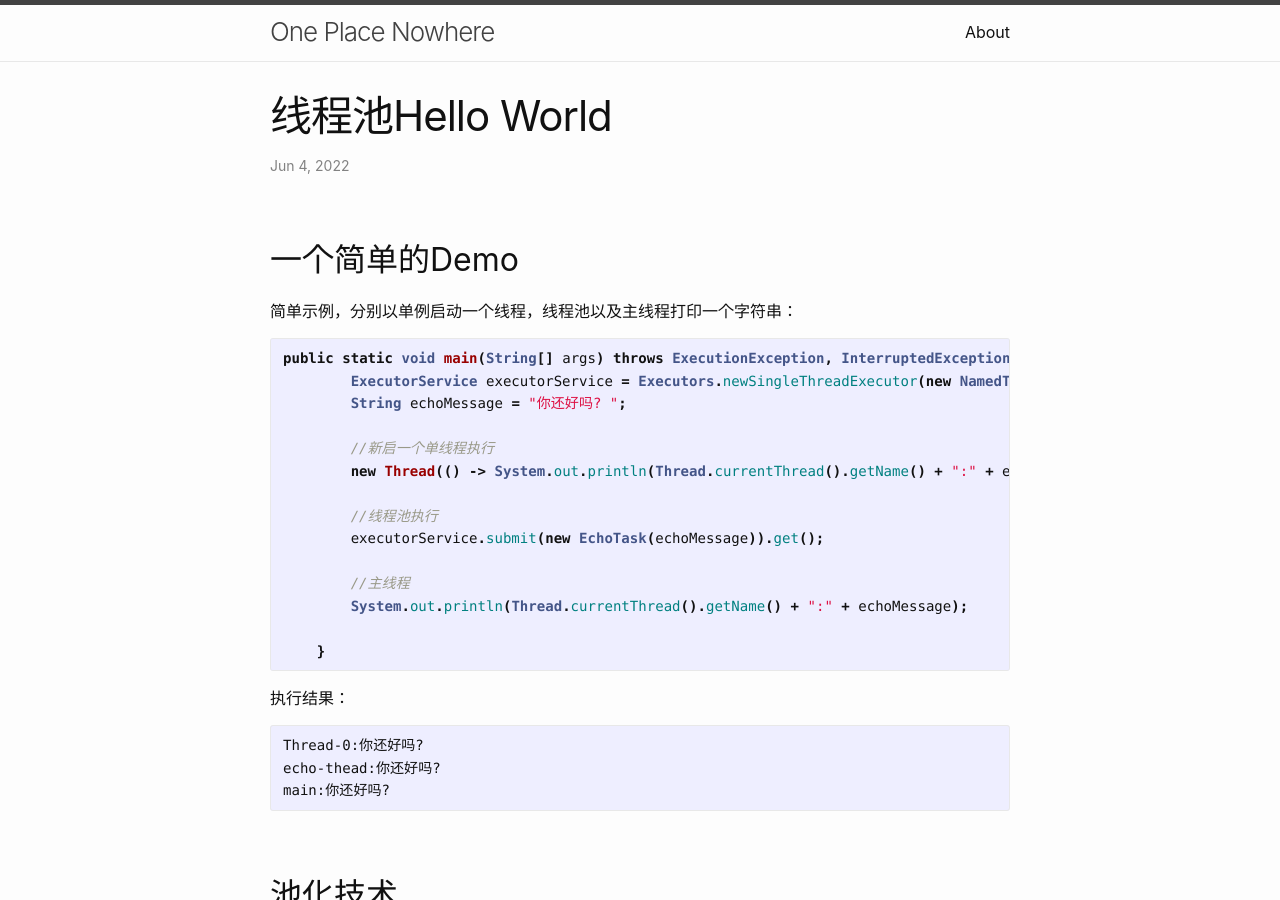
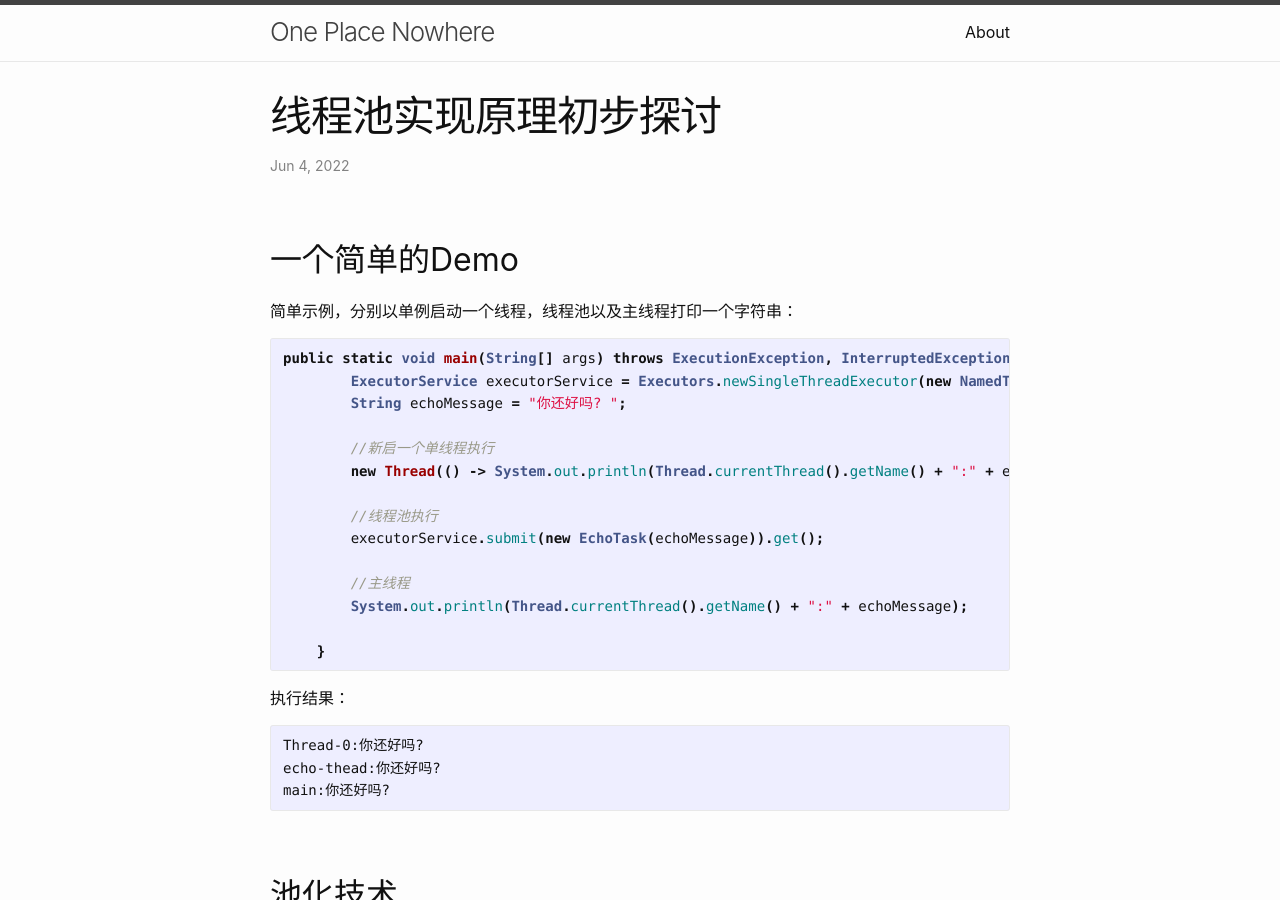
Before and after one commit to wanghe9011/xiaoge.github.io, a Jekyll site: the page built from docs/_posts/2022-06-04-线程池实现原理初步探讨.md, in a window 1280 px wide and 900 px high. Built offline with Jekyll 4.4.1, drawn with Linux system fonts in a browser that asks for light colours.

Commit message:
更新标题

```diff
--- a/docs/_posts/2022-06-04-线程池实现原理初步探讨.md
+++ b/docs/_posts/2022-06-04-线程池实现原理初步探讨.md
@@ -1,6 +1,6 @@
 ---
 layout: post
-title: "线程池Hello World"
+title: "线程池实现原理初步探讨"
 categories: misc
 # categories: theadpool,java 核心技术
 ---
```
